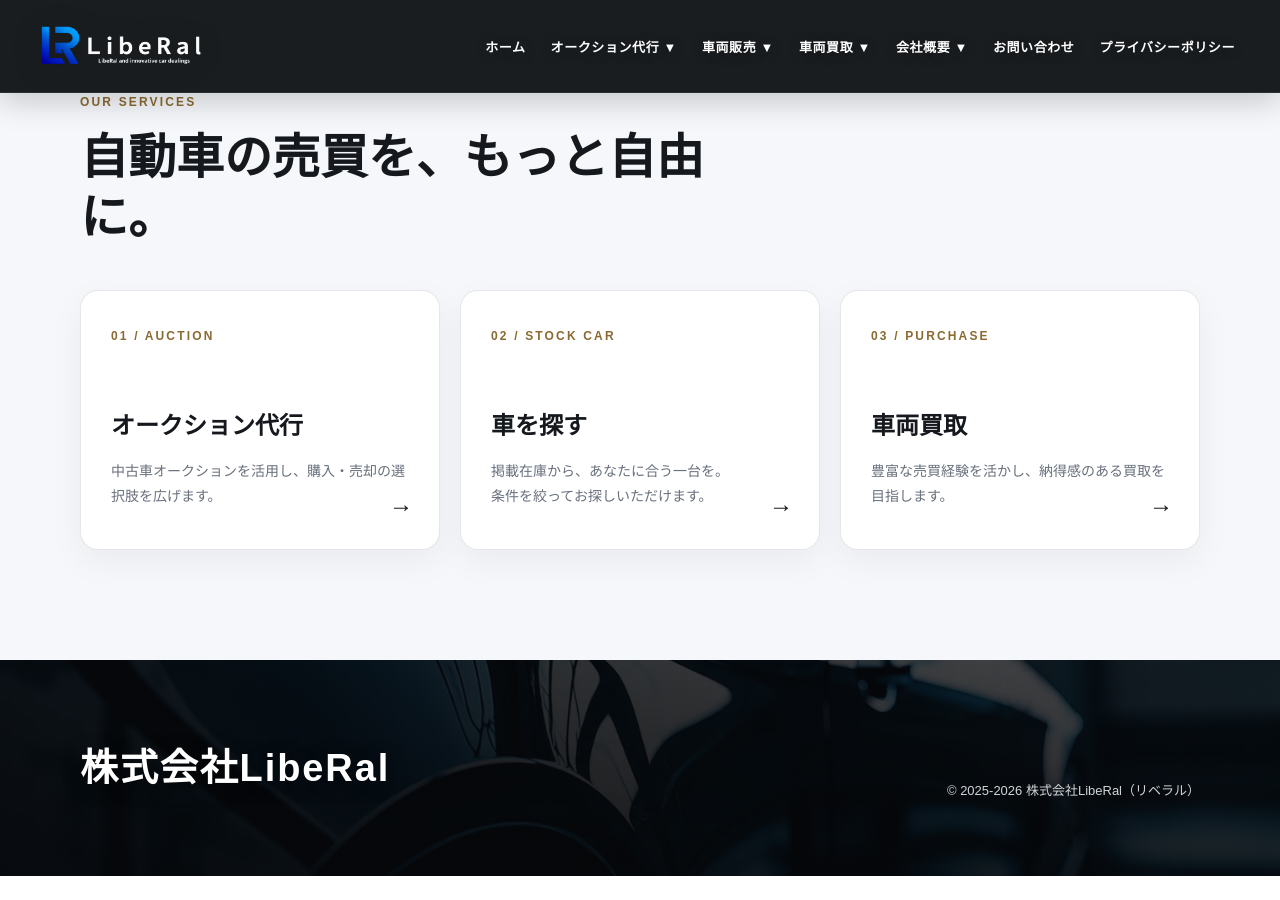
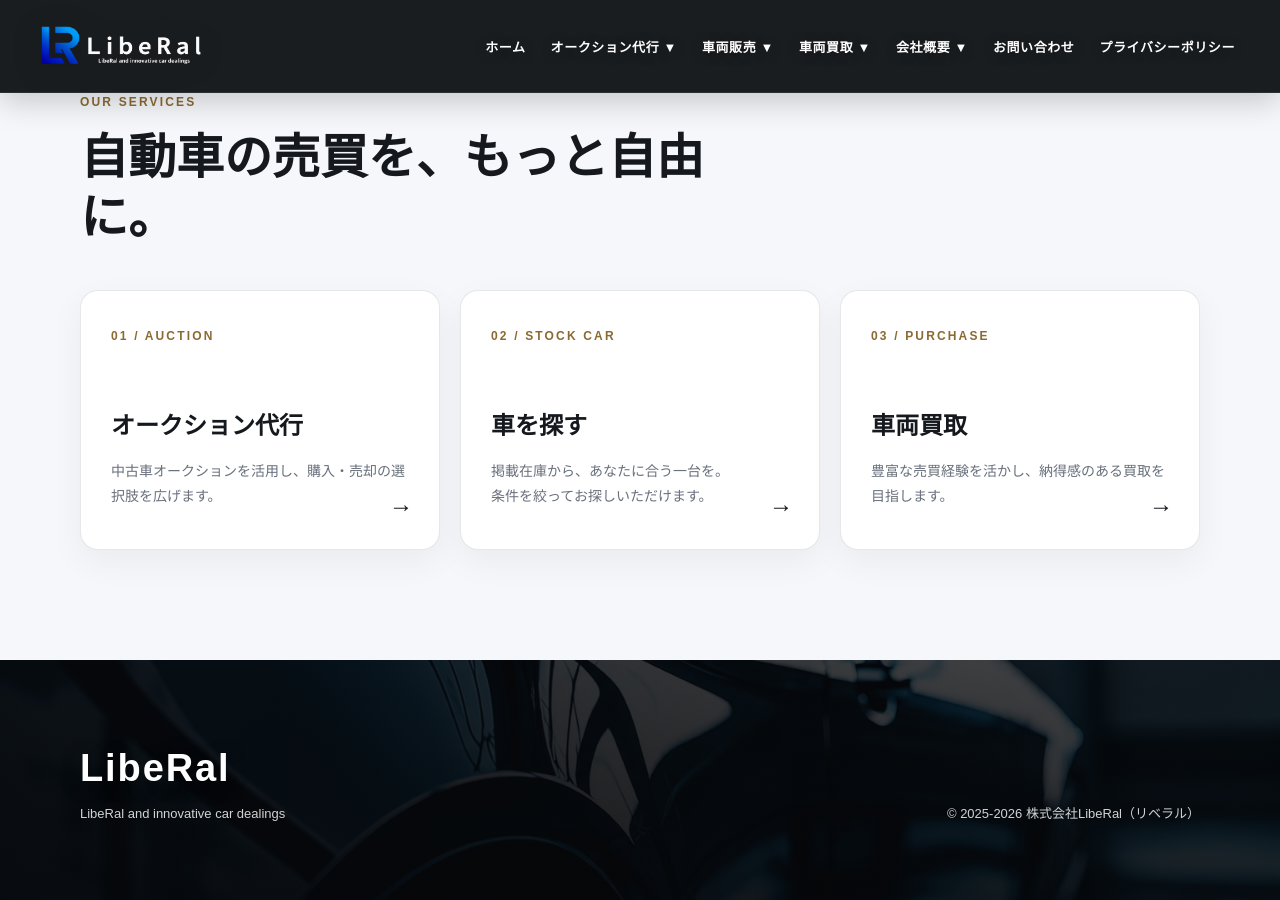
Before and after one commit to liberal0321/LibeRal., a Jekyll site: the page built from index.html, in a window 1280 px wide and 900 px high, scrolled down 2613 px. Built offline with Jekyll 4.4.1, drawn with Linux system fonts in a browser that asks for light colours; before the commit the page ends 3489 px from its top, so only the background shows below that.

Commit message:
Refactor footer HTML structure and copyright year

```diff
--- a/_includes/footer.html
+++ b/_includes/footer.html
@@ -1,16 +1,9 @@
-{% assign footer_variant = include.variant | default: page.footer_variant | default: 'rich' %}
-{% assign footer_class = include.footer_class | default: page.footer_class %}
-{% assign copyright_years = include.copyright_years | default: page.copyright_years | default: '2025-2026' %}
-<footer{% if footer_class %} class="{{ footer_class }}"{% endif %}>
+<footer>
   <div class="footer-inner">
-    {% if footer_variant == 'simple' %}
-      <span class="footer-brand">株式会社LibeRal</span>
-    {% else %}
-      <div>
-        <div class="footer-brand">LibeRal</div>
-        <p>LibeRal and innovative car dealings</p>
-      </div>
-    {% endif %}
-    <p>&copy; {{ copyright_years }} 株式会社LibeRal（リベラル）</p>
+    <div>
+      <div class="footer-brand">LibeRal</div>
+      <p>LibeRal and innovative car dealings</p>
+    </div>
+    <p>&copy; 2025-2026 株式会社LibeRal（リベラル）</p>
   </div>
 </footer>
```
